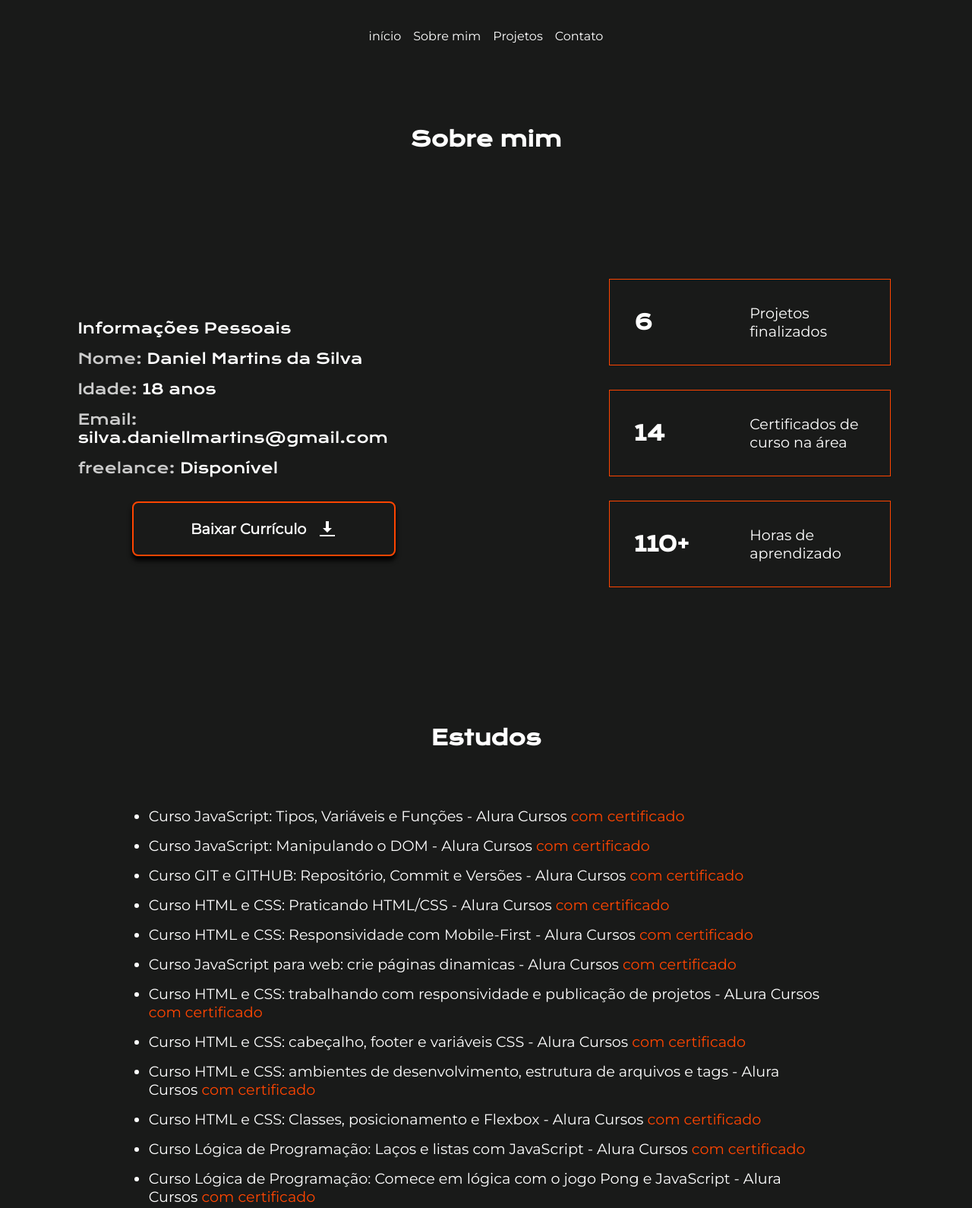
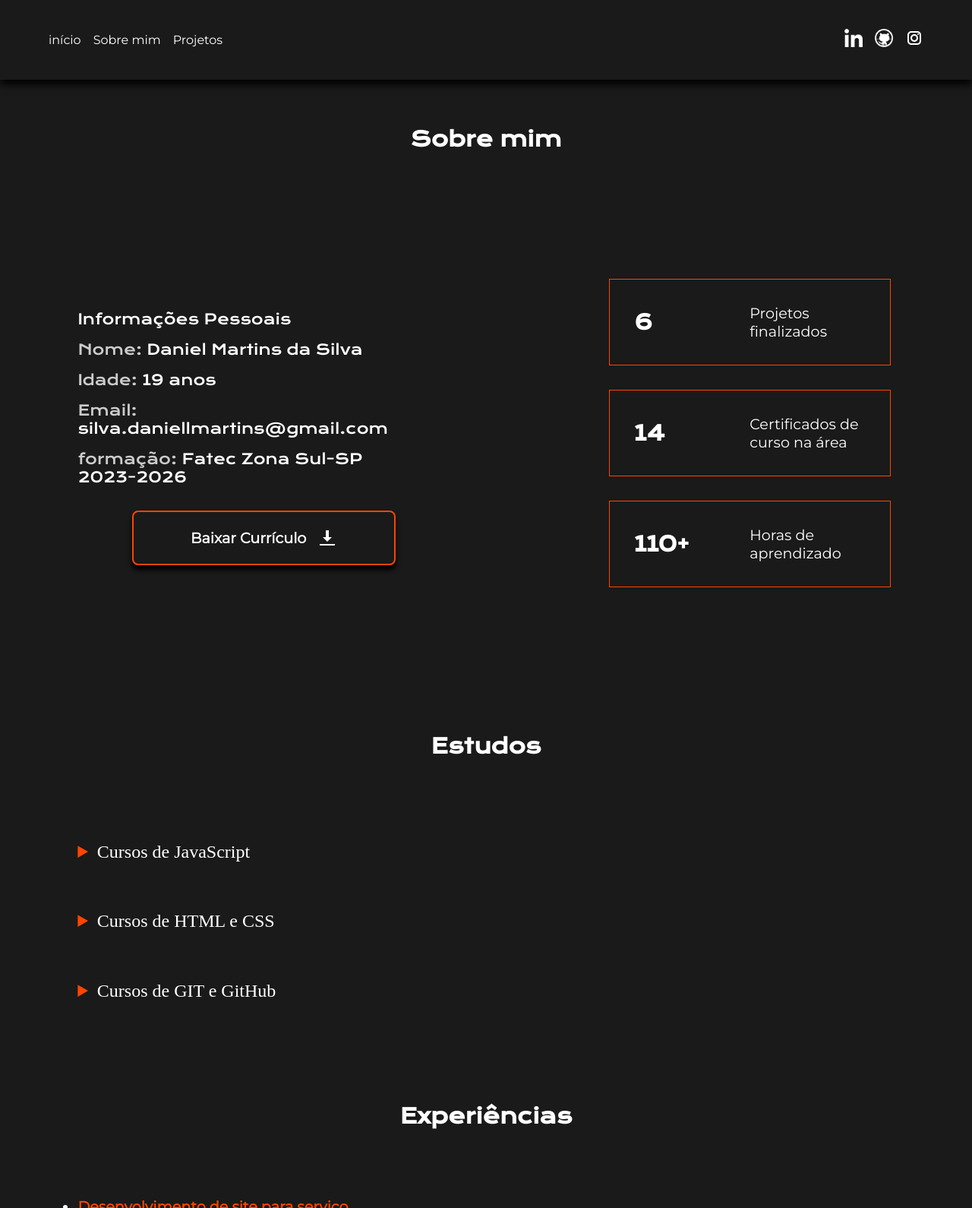
Before and after one commit to Dacovaa/portifolio-html-css, a plain HTML site: page about.html in a window 1280 px wide. Shown: the top 1590 px of the page at 76% size. Drawn offline with nearby package versions, Linux system fonts and the light colour scheme.

Commit message:
commit de alteração na barra de navegação

```diff
--- a/about.html
+++ b/about.html
@@ -10,15 +10,16 @@
 </head>
 <body>
     <header id="myHeader" class="cabecalho">
-        <input class="container__botao" type="checkbox" id="menu">
-        <label class="container__rotulo" for="menu">
-            <span class="cabecalho__menu-hamburguer"></span>
-        </label>
         <ul class="cabecalho__menu">
             <a class="cabecalho__menu__item" href="index.html">início</a>
             <a class="cabecalho__menu__item" href="about.html">Sobre mim</a>
             <a class="cabecalho__menu__item" href="projetos.html">Projetos</a>
-            <a class="cabecalho__menu__item" href="contato.html">Contato</a>
+            <a class="cabecalho__menu__item container__contato" href="contato.html">Contato</a>
+        </ul>
+        <ul class="cabecalho__redes">
+            <a href="https://www.linkedin.com/in/daniel-ms4/"><img class="cabecalho__redes__icon" src="assets/linkedin-xxl.png" alt="acesse meu linkedin"></a>
+            <a href="https://github.com/Dacovaa"><img class="cabecalho__redes__icon" src="assets/github-11-xxl.png" alt="acesse meu github"></a>
+            <a href="https://www.instagram.com/danzin_ms4/"> <img class="cabecalho__redes__icon" src="assets/icons8-instagram-24.png" alt="acesse meu instagram"></a>
         </ul>
     </header>
     <main class="">
@@ -34,9 +35,9 @@
                         <p class="apresentacao__links__subtitulo container__espaco">Informações Pessoais</p>
                         <div class="apresentacao__sobre__mim">
                             <p class="apresentacao__conteudo__sobre"> <span class="span">Nome:</span> Daniel Martins da Silva</p>
-                            <p class="apresentacao__conteudo__sobre"> <span class="span">Idade:</span> 18 anos</p>
+                            <p class="apresentacao__conteudo__sobre"> <span class="span">Idade:</span> 19 anos</p>
                             <p class="apresentacao__conteudo__sobre"> <span class="span">Email:</span> silva.daniellmartins@gmail.com</p>
-                            <p class="apresentacao__conteudo__sobre"> <span class="span">freelance:</span> Disponível</p>
+                            <p class="apresentacao__conteudo__sobre"> <span class="span">formação:</span> Fatec Zona Sul-SP <br>2023-2026</p>
                         </div>
                     </div>
                         <a class="apresentacao__links__navegacao curriculo" href="assets/Currículo Daniel Martins.pdf" download="" target="iframe_download">Baixar Currículo <img src="assets/icons8-download-24.png" alt=""> </a>
@@ -57,12 +58,13 @@
                 </div>
             </div>
         </div>
-        <div class="junta__tudo container__profissional">
         <div>
                 <div class="apresentacao container__titulo">
                     <h2 class="apresentacao__conteudo__titulo">Estudos</h2>
                 </div>
-                    <div class="apresentacao container__preenche">
+                    <div class="container__preenche">
+                        <details>
+                            <summary>Cursos de JavaScript</summary>
                             <ul class="apresentacao__conteudo__paragrafo">
                                 <li class="apresentacao__lista">
                                     Curso JavaScript: Tipos, Variáveis e Funções - Alura Cursos <a class="apresentacao__conteudo__paragrafo__links" href="https://cursos.alura.com.br/certificate/ae66681a-8642-4745-bc2f-bd02b700b294">com certificado</a>
@@ -71,16 +73,24 @@
                                     Curso JavaScript: Manipulando o DOM - Alura Cursos <a class="apresentacao__conteudo__paragrafo__links" href="https://cursos.alura.com.br/certificate/65d2a1a2-371f-4efa-818d-1f461c857d4a">com certificado</a>
                                 </li>
                                 <li class="apresentacao__lista">
-                                Curso GIT e GITHUB: Repositório, Commit e Versões - Alura Cursos <a class="apresentacao__conteudo__paragrafo__links" href="https://cursos.alura.com.br/certificate/1bd14851-aaad-47f9-aef0-ad0ea2c68e54">com certificado</a>
+                                    Curso JavaScript para web: crie páginas dinamicas - Alura Cursos <a class="apresentacao__conteudo__paragrafo__links" href="https://cursos.alura.com.br/certificate/1b8998ff-1192-435b-ae09-a6136d9a85e1">com certificado</a>
                                 </li>
+                                <li class="apresentacao__lista">
+                                    Curso Lógica de Programação: Laços e listas com JavaScript - Alura Cursos <a class="apresentacao__conteudo__paragrafo__links" href="https://cursos.alura.com.br/certificate/b467b8ce-9603-4cf3-9886-327c439dc15e">com certificado</a>
+                                </li>
+                                <li class="apresentacao__lista">
+                                    Curso Lógica de Programação: Comece em lógica com o jogo Pong e JavaScript - Alura Cursos <a class="apresentacao__conteudo__paragrafo__links" href="https://cursos.alura.com.br/certificate/f4760ec2-d6cb-43b8-ae2e-b80989bfa1ce">com certificado</a>
+                                </li>
+                            </ul>
+                        </details>
+                        <details>
+                            <summary>Cursos de HTML e CSS</summary>
+                            <ul class="apresentacao__conteudo__paragrafo">
                                 <li class="apresentacao__lista">
                                     Curso HTML e CSS: Praticando HTML/CSS - Alura Cursos <a class="apresentacao__conteudo__paragrafo__links" href="https://cursos.alura.com.br/certificate/8c42a2cf-c787-42de-9673-f756d11ed4fb">com certificado</a>
                                 </li>
                                 <li class="apresentacao__lista">
                                     Curso HTML e CSS: Responsividade com Mobile-First - Alura Cursos <a class="apresentacao__conteudo__paragrafo__links" href="https://cursos.alura.com.br/certificate/8eafeb98-ab1f-48c7-ae37-b67cff618972">com certificado</a>
-                            </li>
-                            <li class="apresentacao__lista">
-                                Curso JavaScript para web: crie páginas dinamicas - Alura Cursos <a class="apresentacao__conteudo__paragrafo__links" href="https://cursos.alura.com.br/certificate/1b8998ff-1192-435b-ae09-a6136d9a85e1">com certificado</a>
                                 </li>
                                 <li class="apresentacao__lista">
                                     Curso HTML e CSS: trabalhando com responsividade e publicação de projetos - ALura Cursos <a class="apresentacao__conteudo__paragrafo__links"href="https://cursos.alura.com.br/certificate/391e54f3-842a-4d16-a2a2-735159277584">com certificado</a>
@@ -94,14 +104,16 @@
                                 <li class="apresentacao__lista">
                                     Curso HTML e CSS: Classes, posicionamento e Flexbox - Alura Cursos <a class="apresentacao__conteudo__paragrafo__links" href="https://cursos.alura.com.br/certificate/bbf7fdfb-94af-40ef-bd94-77980a277a09">com certificado</a>
                                 </li>
+                            </ul>
+                        </details>
+                        <details>
+                            <summary>Cursos de GIT e GitHub</summary>
+                            <ul class="apresentacao__conteudo__paragrafo">
                                 <li class="apresentacao__lista">
-                                Curso Lógica de Programação: Laços e listas com JavaScript - Alura Cursos <a class="apresentacao__conteudo__paragrafo__links" href="https://cursos.alura.com.br/certificate/b467b8ce-9603-4cf3-9886-327c439dc15e">com certificado</a>
-                            </li>
-                            <li class="apresentacao__lista">
-                                Curso Lógica de Programação: Comece em lógica com o jogo Pong e JavaScript - Alura Cursos <a class="apresentacao__conteudo__paragrafo__links" href="https://cursos.alura.com.br/certificate/f4760ec2-d6cb-43b8-ae2e-b80989bfa1ce">com certificado</a>
+                                    Curso GIT e GITHUB: Repositório, Commit e Versões - Alura Cursos <a class="apresentacao__conteudo__paragrafo__links" href="https://cursos.alura.com.br/certificate/1bd14851-aaad-47f9-aef0-ad0ea2c68e54">com certificado</a>
                                 </li>
                             </ul>
-                    </div>
+                        </details>
                     </div>
                 <div class="apresentacao__exp">
                     <div class="apresentacao container__titulo">
@@ -109,7 +121,7 @@
                     </div>
                         <div class="apresentacao">
                                 <ul class="apresentacao__conteudo__paragrafo">
-                                    <li class="apresentacao__lista"> <strong class="destaca"> Desenvolvimento de site para comércio</strong>(23/03/2023) Principais atividades: analise da necessidade do cliente, construção do HTML e CSS, discussão do posicionamento dos objetos, correção de erros e responsividade. </li>
+                                    <li class="apresentacao__lista"> <strong class="destaca"> Desenvolvimento de site para serviço</strong>(23/03/2023) Principais atividades: analise da necessidade do cliente, construção do HTML e CSS, discussão do posicionamento dos objetos, correção de erros e responsividade. </li>
                                 </ul>
                         </div>
                 </div>
--- a/styles/style.css
+++ b/styles/style.css
@@ -29,50 +29,34 @@ body{
     background-color: var(--cor-fundo);
     color: var(--cor-terciaria);
 }
+::-webkit-scrollbar{
+    width: 10px;
+}
+::-webkit-scrollbar-track{
+    background-color: #131313;
+}
+::-webkit-scrollbar-thumb{
+    background-color: var(--cor-secundaria);
+    border-radius: 10px;
+}
 .cabecalho{
-    padding: 3% 5%;
+    padding: 6% 0;
     width: 100%;
     display: flex;
     justify-content: flex-start;
     text-align: center;
-    background-color: var(--cor-hover);
+    background-color: var(--cor-fundo);
     position:fixed;
+    box-shadow: 0 6px 10px 0 var(--cor-primaria);
 }
 .container__inicio{
     position:relative;
 }
-.cabecalho__menu-hamburguer{
-    background-repeat: no-repeat;
-    background-position: center;
-    background-size: 25px;
-    display: inline-block;
-    width: 25px;
-    height: 25px;
-    background-image: url(../assets/icons8-menu.svg);
-}
-.container__botao:checked ~ .cabecalho__menu{
-    display: block;
-    display: flex;
-    flex-direction: column;
-    align-items: flex-start;
-    gap: 1rem;
-    top: 100%;
-    left: 0;
+.cabecalho__menu__item{
+    list-style: none;
     width: auto;
-    position: absolute;
-    background-color: var(--cor-hover);
-    font-size: var(--tamanho-font-secundaria);
-    font-family: var(--font-secundaria);
-    padding: 1rem 0;
-}
-.cabecalho__menu__item{
-    background-color: var(--cor-fundo-rodape);
-    gap: 16px;
-    list-style: none;
-    background-color: var(--cor-hover);
-    width: 40vh;
     text-align: start;
-    padding: 0.5rem 0 0.5rem 1.5rem;
+    padding: 0;
     color: var(--cor-terciaria);
     font-family: var(--font-secundaria);
     text-decoration: none;
@@ -90,8 +74,14 @@ body{
     box-shadow: 0 0 10px 0 var(--cor-primaria);
 }
 .cabecalho__menu{
+    display: flex;
+    width: 100%;
+    gap: 1rem;
+    justify-content: center;
+    align-items: center;
+}
+.cabecalho__redes{
     display: none;
-    box-shadow: 0 10px 10px 0 var(--cor-primaria);
 }
 .cabecalho__menu__item:active{
     background-color: var(--cor-secundaria);
@@ -104,10 +94,23 @@ main{
     padding: 10% 8%;
     display: flex;
     flex-direction: column-reverse;
-    gap: 24px;
-    justify-content: space-between;
+    gap: 2.5rem;
+    justify-content: center;
     align-items: center;
-    justify-content: center;
+}
+summary{
+    font-size: var(--tamanho-font-secundaria);
+    padding: 1rem 0;
+}
+summary::marker{
+    color: var(--cor-secundaria);
+}
+.container__preenche{
+    padding: 3% 8%;
+    display: flex;
+    flex-direction: column;
+    justify-content: start;
+    text-align: start;
 }
 .container__apresentacao{
     display: flex;
@@ -259,6 +262,7 @@ main{
 }
 .container__titulo{
     text-align: center;
+    align-items: center;
 }
 .container__espaco{
     padding: 0 0 1rem 0;
@@ -302,6 +306,11 @@ main{
 .apresentacao__lista{
     font-size: 14px;
 }
+@media (min-width: 600px){
+    .cabecalho{
+        padding: 4% 0;
+    }
+}
 @media (min-width: 1024px){
     main{
         padding: 8% 0 0 0;
@@ -332,8 +341,17 @@ main{
         font-weight: 700;
         color: var(--cor-secundaria);
     }
-    .cabecalho__menu{
-        box-shadow: 0 0 0 0;
+    .container__contato{
+        display: none;
+    }
+    .cabecalho__redes{
+        display: flex;
+        flex-direction: row;
+        gap: 1rem;
+    }
+    .cabecalho__redes__icon{
+        width: 24px;
+        height: 24px;
     }
     .cabecalho__menu__item:active{
         background-color: var(--cor-fundo);
@@ -344,20 +362,23 @@ main{
         width: 100%;
     }
     .cabecalho__menu{
-        display: block;
         display: flex;
-        justify-content: center;
+        justify-content: start;
         gap: 16px;
-    }
-    .cabecalho__menu-hamburguer{
-        display: none;
+        box-shadow: 0 0 0 0;
     }
     .apresentacao{
-        padding: 4% 8% 3% 8%;
         display: flex;
         flex-direction: row;
-        justify-content: space-between;
-        align-items: center;
+        padding: 4% 8% 3% 8%;
+    }
+    details{
+        display: flex;
+        justify-content: start;
+    }
+    summary{
+        padding: 3% 0;
+        font-size: var(--tamanho-font-secundaria-pc);
     }
     .apresentacao__cartoes .apresentacao__sobre{
         padding: 5%;
@@ -418,6 +439,13 @@ main{
 }
 @media (min-width: 1728px) {
 
+    .cabecalho__menu__item{
+        font-size: var(--tamanho-font-secundaria-pc);
+    }
+    .cabecalho__redes__icon{
+        width: 35px;
+        height: 35px;
+    }
     .apresentacao__conteudo__titulo{
         font-size: var(--tamanho-font-primaria-pc);
     }
```
Also changed, not shown: contato.html (+0 -4 lines), index.html (+6 -5 lines), projetos.html (+6 -5 lines). Lines whose indentation alone changed are shown as unchanged.
